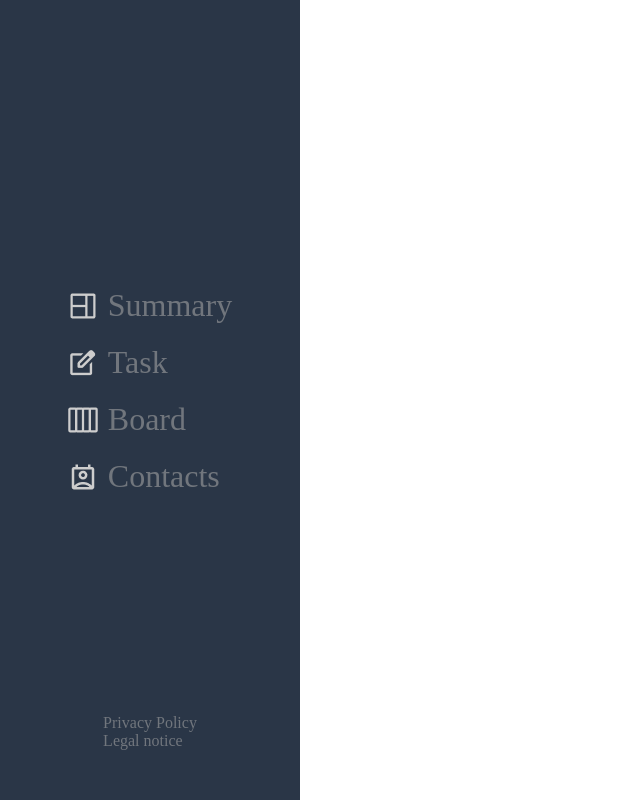
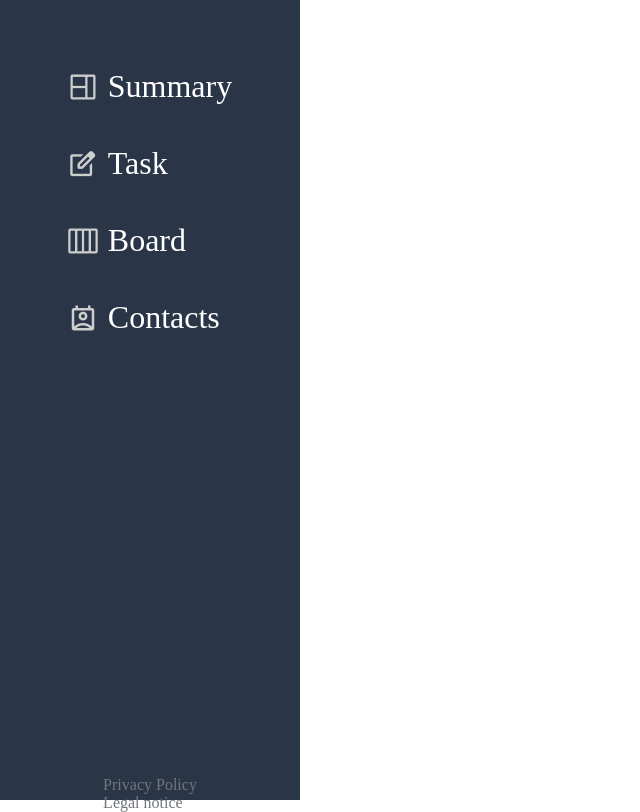
Before and after one commit to charlybraun1809/Join, a plain HTML site: page html/sidebar.html in a window 1280 px wide. Shown: the whole page, without its empty margins (0-640 px from the left). Drawn offline with Linux system fonts and the light colour scheme.

Commit message:
sidebar textcolor

```diff
--- a/styles/sideBar.css
+++ b/styles/sideBar.css
@@ -12,8 +12,9 @@
     display: flex;
     flex-direction: column;
     font-size: 32px;
-    gap: 20px;
+    gap: 40px;
     text-align: center;
+    padding-bottom: 440px;
 }
 
 .sidebarMenu a {
@@ -55,3 +56,7 @@ a {
     align-items: center;
     gap: 10px;
 }
+
+span {
+    color: white;
+}
```
